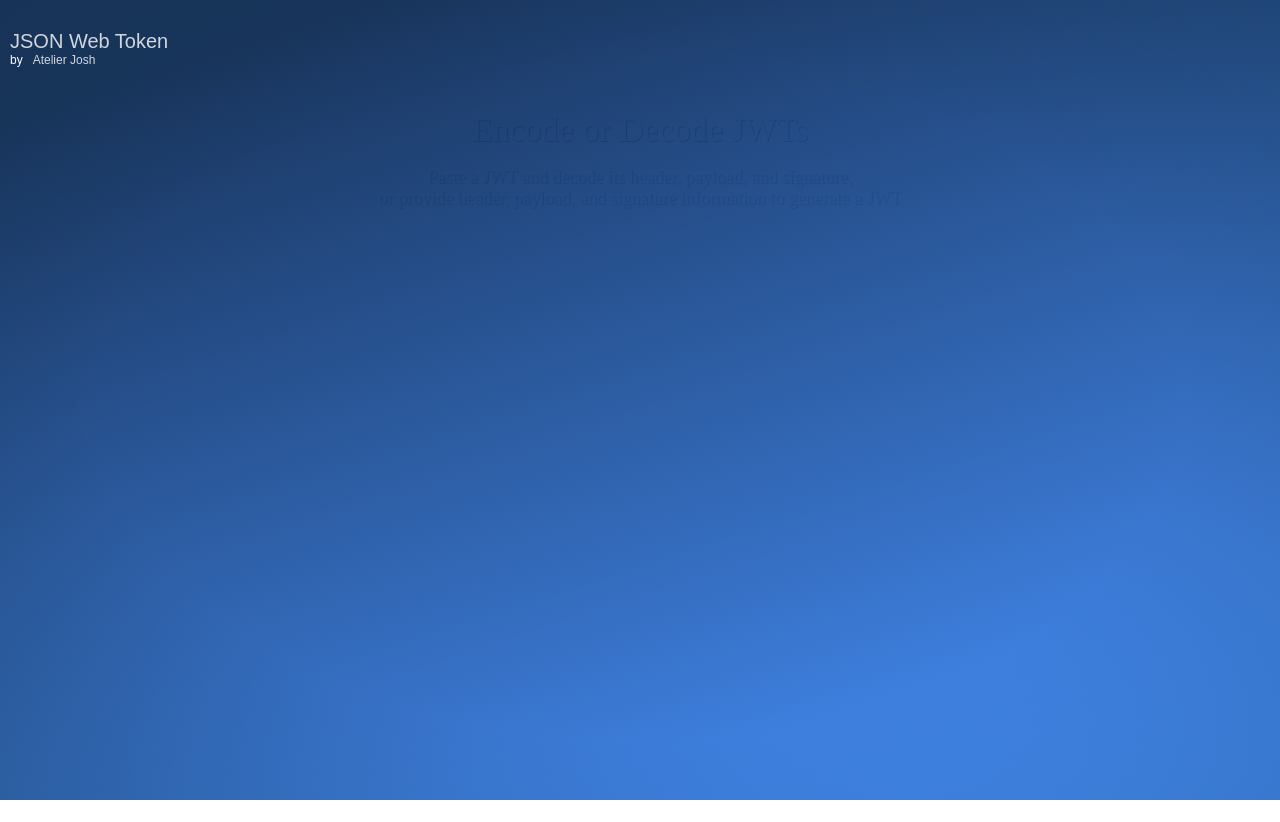
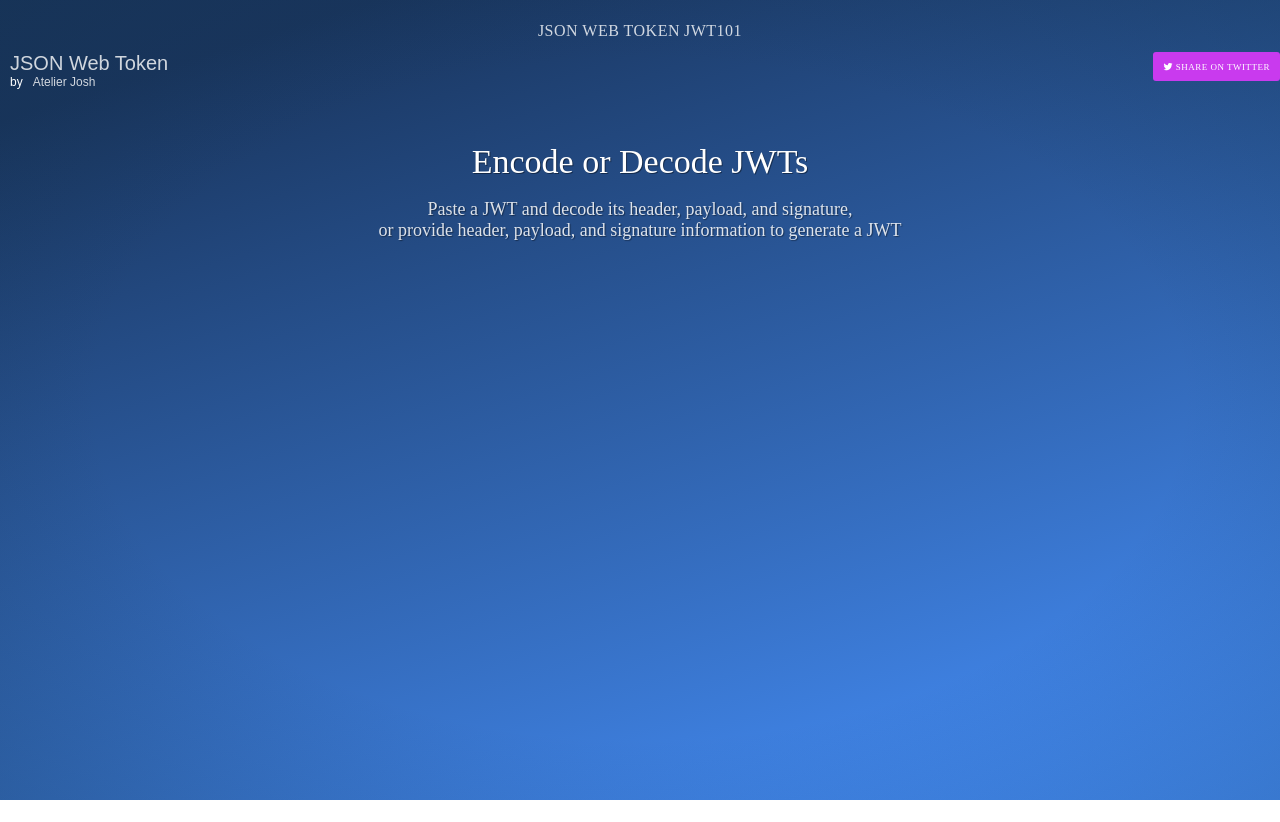
Before and after one commit to cohmor/web-design-box, a plain HTML site: page imitation/jsonwebtoken/index.html in a window 1280 px wide. Before the commit the page ends 800 px from the top, so only its background shows below. Drawn offline with Linux system fonts and the light colour scheme; a web font is replaced by a local one.

Commit message:
jsonwebtoken

```diff
--- a/imitation/jsonwebtoken/index.html
+++ b/imitation/jsonwebtoken/index.html
@@ -2,13 +2,17 @@
   <head>
     <title>JSON Web Token (JWT)</title>
     <link rel="stylesheet" type="text/css" href="style.css" />
+    <script
+      src="https://kit.fontawesome.com/792fa249d5.js"
+      crossorigin="anonymous"
+    ></script>
     <link
       href="https://fonts.googleapis.com/css?family=Francois+One&display=swap"
       rel="stylesheet"
     />
   </head>
   <body>
-    <div class="header"></div>
+    <div class="background"></div>
     <div id="app">
       <header>
         <div class="container">
@@ -20,19 +24,35 @@
               by<a href="https://www.google.com" class="text">Atelier Josh</a>
             </div>
           </div>
-          <div class="toplink"></div>
-          <div class="share"></div>
+          <div class="toplink">
+            <div class="btn-group" role="group" aria-label="...">
+              <a href="/" class="btn btn-link">JSON Web Token</a>
+              <a href="https://stormpath.com/blog/beginners-guide-jwts-in-java" class="btn btn-link">JWT101</a>
+            </div>
+          </div>
+          <div class="share">
+            <a
+              href="https://twitter.com/intent/tweet?text=Easily%20decode,%20encode,%20and%20validate%20your%20JWTs%20https%3A%2F%2Fjsonwebtoken.io%20%23jwt"
+              target="_blank"
+              rel="nofollow"
+              class="btn btn-share"
+              ><i class="fab fa-twitter" aria-hidden="true"></i> Share on
+              Twitter
+            </a>
+          </div>
           <div class="title">
             <h1 class="name">Encode or Decode JWTs</h1>
             <p class="description">
-              Paste a JWT and decode its header, payload, and signature,<br>
-              or provide header, payload, and signature information to generate a JWT
+              Paste a JWT and decode its header, payload, and signature,<br />
+              or provide header, payload, and signature information to generate
+              a JWT
             </p>
           </div>
         </div>
       </header>
       <section id="section-1"></section>
       <section id="section-2"></section>
+      <footer></footer>
     </div>
   </body>
 </html>
--- a/imitation/jsonwebtoken/style.css
+++ b/imitation/jsonwebtoken/style.css
@@ -1,4 +1,15 @@
-.header {
+a {
+  text-decoration: none;
+}
+
+html, body {
+  width: 100%;
+  min-height: 100%;
+  padding: 0;
+  margin: 0;
+}
+
+.background {
   box-sizing: border-box;
   position: absolute;
   top: 0;
@@ -17,6 +28,12 @@
             0.9
           )
           90%);
+}
+.container {
+  width: 100%;
+  max-width: 1325px;
+  text-align: left;
+  position: relative;
 }
 .logo {
   position: absolute;
@@ -42,13 +59,61 @@
   color: #ffffff;
   padding: 0 0 0 10px;
   opacity: 0.8;
-  text-decoration: none;
 }
 .icon > .text:hover,
 .credits > .text:hover {
   opacity: 1;
 }
+/* Top Link */
+.toplink {
+  top: 25px;
+  width: 100%;
+  text-align: center;
+  margin-top: 22px;
+  margin-bottom: -40pxs;
+}
 
+.btn-group, .btn-group-vertical {
+  position: relative;
+  display: inline-block;
+  vertical-align: middle;
+}
+
+.btn-link, .btn-link:focus {
+  color: rgba(255,255,255,0.8);
+  background: none;
+  border: none;
+  box-shadow: none;
+}
+
+/* Share */
+.share {
+  position: absolute;
+  top: 30px;
+  right: 0;
+}
+
+.btn {
+  display: inline-block;
+  font-weight: 400;
+  border-radius: 3px;
+  text-decoration: none;
+  line-height: normal;
+  text-transform: uppercase;
+  letter-spacing: 0.5px;
+  cursor: pointer;
+}
+
+.share > a.btn {
+  padding: 10px 10px 9px 10px;
+  font-size: 9px;
+  border: none;
+  box-shadow: none;
+  background-color: #C93AEE;
+  color: #ffffff;
+}
+
+/* Title */
 .title {
   padding-top: 100px;
   text-align: center;
@@ -58,7 +123,7 @@
   font-weight: 300;
   font-size: 34px;
   margin: 3px;
-  color: #ffffff;
+  color: white;
   text-shadow: 1px 1px 0 rgba(0, 0, 0, 0.4);
 }
 
```
